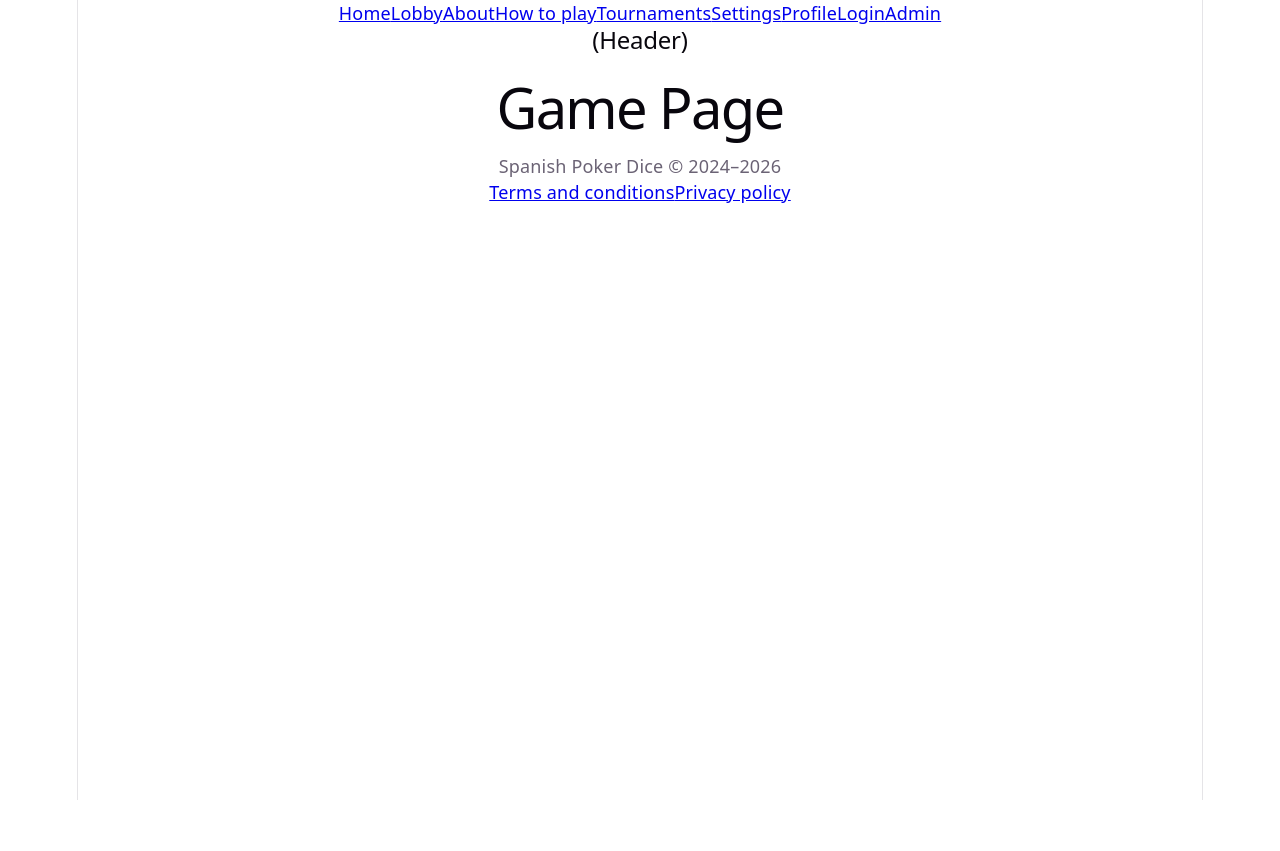
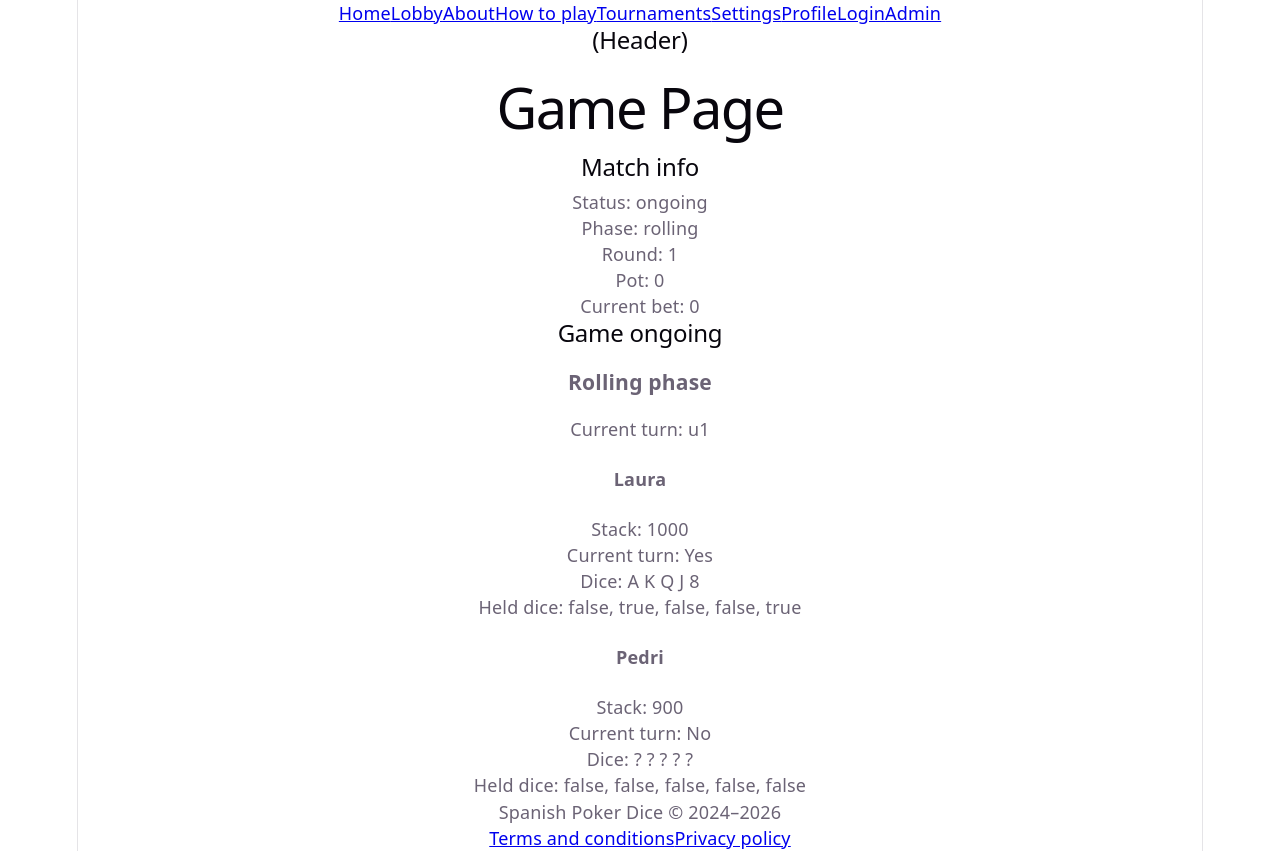
Before and after one commit to IDG2100-2026/idg2100-2026-exam-npm-install-depression, a React (Vite) app in the folder frontend/: page /games/1 in a window 1280 px wide. Before the commit the page ends 800 px from the top, so only its background shows below. Built offline with nearby package versions, Linux system fonts and the light colour scheme.

Commit message:
Game states and phases, frontend

```diff
--- a/frontend/pages/GamePage.jsx
+++ b/frontend/pages/GamePage.jsx
@@ -1,3 +1,156 @@
+import { useState } from 'react';
+
+const mockMatch = {
+  _id: 'match123',
+  status: 'ongoing', // waiting | ongoing | finished
+  gamePhase: 'rolling', // rolling | betting | revealing | gameEnd
+
+  players: [
+    {
+      userId: 'u1',
+      username: 'Laura',
+      stack: 1000,
+      isCurrentTurn: true,
+      dice: ['A', 'K', 'Q', 'J', '8'],
+      heldDice: [false, true, false, false, true],
+    },
+    {
+      userId: 'u2',
+      username: 'Pedri',
+      stack: 900,
+      isCurrentTurn: false,
+      dice: ['?', '?', '?', '?', '?'],
+      heldDice: [false, false, false, false, false],
+    },
+  ],
+
+  currentRound: 1,
+  pot: 0,
+  currentBet: 0,
+  currentTurnPlayerId: 'u1',
+};
+
 export default function GamePage() {
-  return <h1>Game Page</h1>;
+  const [match] = useState(mockMatch);
+
+  return (
+    <main>
+      <h1>Game Page</h1>
+
+      <section>
+        <h2>Match info</h2>
+        <p>Status: {match.status}</p>
+        <p>Phase: {match.gamePhase || 'No phase yet'}</p>
+        <p>Round: {match.currentRound}</p>
+        <p>Pot: {match.pot}</p>
+        <p>Current bet: {match.currentBet}</p>
+      </section>
+
+      {match.status === 'waiting' && <WaitingRender match={match} />}
+
+      {match.status === 'ongoing' && (
+        <OngoingRender match={match} />
+      )}
+
+      {match.status === 'finished' && <FinishedRender match={match} />}
+    </main>
+  );
 }
+
+function WaitingRender({ match }) {
+  return (
+    <section>
+      <h2>Waiting for players</h2>
+      <p>Players joined: {match.players.length}</p>
+
+      {match.players.map((player) => (
+        <article key={player.userId}>
+          <h3>{player.username}</h3>
+          <p>Stack: {player.stack}</p>
+        </article>
+      ))}
+    </section>
+  );
+}
+
+function OngoingRender({ match }) {
+  return (
+    <section>
+      <h2>Game ongoing</h2>
+
+      {match.gamePhase === 'rolling' && <RollingRender match={match} />}
+      {match.gamePhase === 'betting' && <BettingRender match={match} />}
+      {match.gamePhase === 'revealing' && <RevealingRender match={match} />}
+      {match.gamePhase === 'gameEnd' && <GameEndRender match={match} />}
+    </section>
+  );
+}
+
+function RollingRender({ match }) {
+  return (
+    <section>
+      <h3>Rolling phase</h3>
+      <p>Current turn: {match.currentTurnPlayerId}</p>
+
+      {match.players.map((player) => (
+        <article key={player.userId}>
+          <h4>{player.username}</h4>
+          <p>Stack: {player.stack}</p>
+          <p>Current turn: {player.isCurrentTurn ? 'Yes' : 'No'}</p>
+          <p>Dice: {player.dice.join(' ')}</p>
+          <p>Held dice: {player.heldDice.join(', ')}</p>
+        </article>
+      ))}
+    </section>
+  );
+}
+
+function BettingRender({ match }) {
+  return (
+    <section>
+      <h3>Betting phase</h3>
+      <p>Pot: {match.pot}</p>
+      <p>Current bet: {match.currentBet}</p>
+    </section>
+  );
+}
+
+function RevealingRender({ match }) {
+  return (
+    <section>
+      <h3>Revealing phase</h3>
+
+      {match.players.map((player) => (
+        <article key={player.userId}>
+          <h4>{player.username}</h4>
+          <p>Dice: {player.dice.join(' ')}</p>
+        </article>
+      ))}
+    </section>
+  );
+}
+
+function GameEndRender({ match }) {
+  return (
+    <section>
+      <h3>Game end</h3>
+      <p>The game has ended.</p>
+    </section>
+  );
+}
+
+function FinishedRender({ match }) {
+  return (
+    <section>
+      <h2>Match finished</h2>
+      <p>Final round: {match.currentRound}</p>
+
+      {match.players.map((player) => (
+        <article key={player.userId}>
+          <h3>{player.username}</h3>
+          <p>Final stack: {player.stack}</p>
+        </article>
+      ))}
+    </section>
+  );
+}
```
